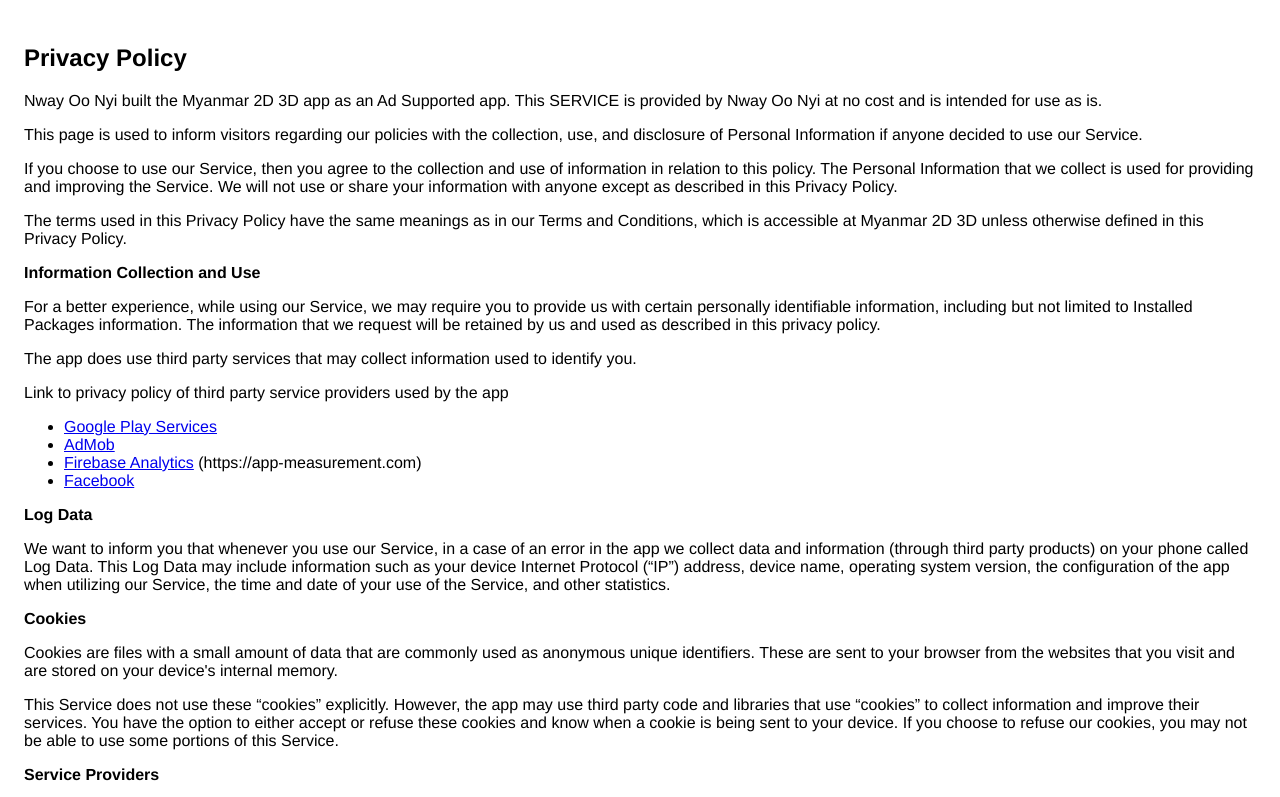
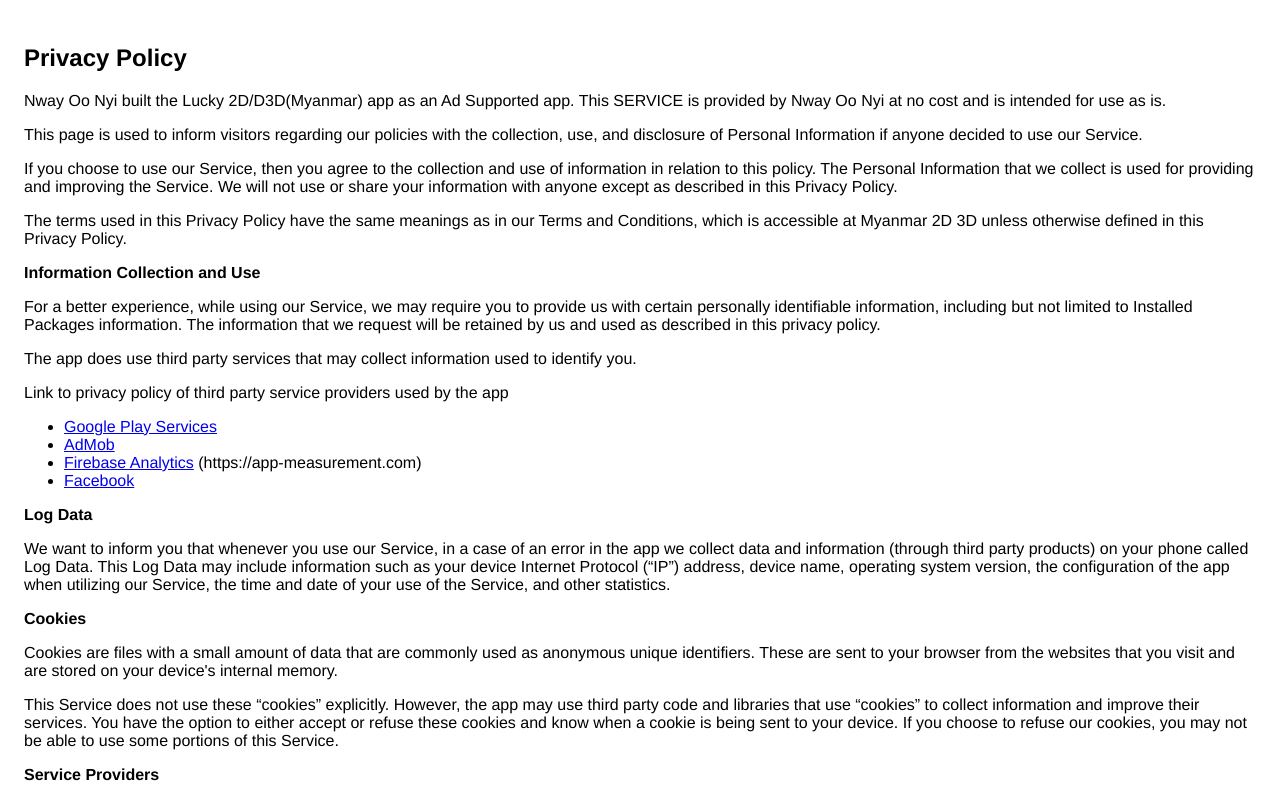
Before and after one commit to KoNyiJR/Lucky-2D, a plain HTML site: page index.html in a window 1280 px wide. Shown: the top 797 px of the page. Drawn offline with Linux system fonts and the light colour scheme.

Commit message:
Update index.html

```diff
--- a/index.html
+++ b/index.html
@@ -12,7 +12,7 @@
     </head>
     <body>
     <h2>Privacy Policy</h2> <p>
-                    Nway Oo Nyi built the Myanmar 2D 3D app as
+                    Nway Oo Nyi built the Lucky 2D/D3D(Myanmar) app as
                     an Ad Supported app. This SERVICE is provided by
                     Nway Oo Nyi at no cost and is intended for
                     use as is.
```
